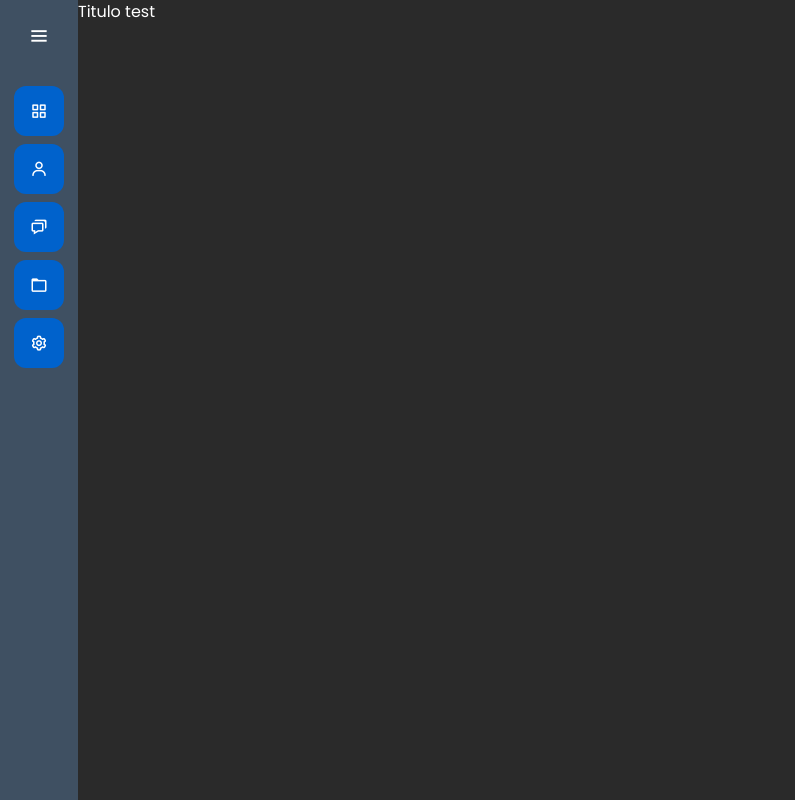
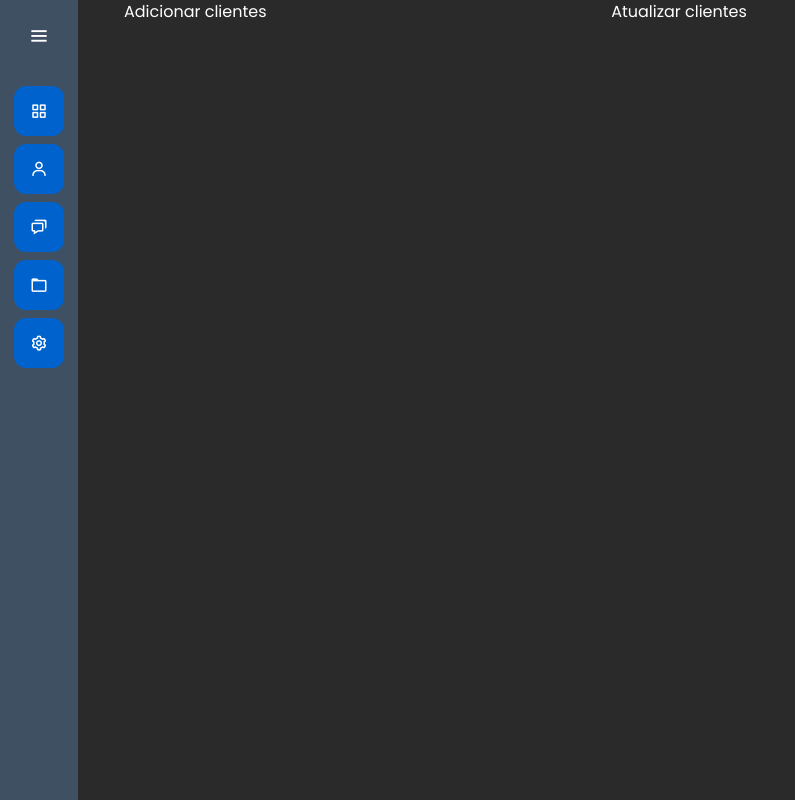
Before and after one commit to LeandroPedroso14/Pharmacy, a Django app: page /clientes/ in a window 1280 px wide. Shown: the whole page, without its empty margins (0-795 px from the left). Run offline with Django 4.2, Linux system fonts and the light colour scheme.

Commit message:
adding divisions classes and paragraphs

```diff
--- a/clientes/templates/clientes.html
+++ b/clientes/templates/clientes.html
@@ -6,5 +6,17 @@
 {% endblock %}
 
 {% block  'dashboard'%}
-Titulo test
+    <div class="container">
+        <div class="row">
+            <div class="col-md">
+                <p>Adicionar clientes</p>
+            </div>
+                <p>Atualizar clientes</p>
+            <div class="col-md">
+
+            </div>
+
+        </div>
+
+    </div>
 {% endblock %}
```
